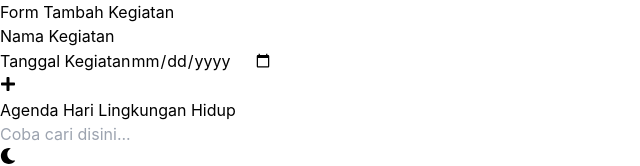
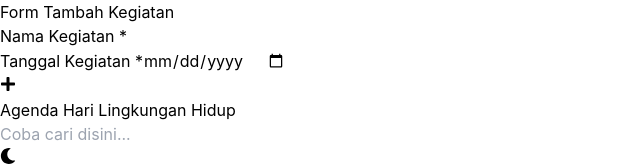
Before and after one commit to nuflakbrr/react-praktikum-2, a React (Vite) app: page / in a window 1280 px wide. Both pictures are taken after a click on the button 8 px from the left and 82 px from the top of the page. Shown: the top 166 px of the page, without its empty margins (0-640 px from the left). Built offline with nearby package versions, Linux system fonts and the light colour scheme.

Commit message:
add alert

```diff
--- a/src/App.jsx
+++ b/src/App.jsx
@@ -51,8 +51,10 @@ function App() {
 
   function addEvent(event) {
     event.preventDefault()
+
     const eventName = event.target.eventName.value;
     const date = event.target.date.value;
+    alert(`${eventName} , Kegiatan baru telah ditambahkan!`)
 
     setEventList([...eventList, { eventName, date }])
     popPopUp()
@@ -76,18 +78,25 @@ function App() {
 
     setEventList(newEventList)
 
+    alert(`${eventName} , Kegiatan telah diubah!`)
+
     popPopUp()
   }
 
   // DELETE FORM
 
   function deleteEvent(event, index) {
+    if (window.confirm(`Apakah Anda yakin ingin menghapus event ini?`)) {
+      alert(`Kegiatan telah dihapus!`)
+    }
+
     event.preventDefault()
 
     const newEventList = [...eventList];
     newEventList.splice(index, 1);
 
     setEventList(newEventList)
+
 
     popPopUp()
   }
--- a/src/components/AddForm.jsx
+++ b/src/components/AddForm.jsx
@@ -9,12 +9,12 @@ function AddForm({ addEvent }) {
                 <div className='px-10 py-5'>
                     <form onSubmit={addEvent}>
                         <div className='relative'>
-                            <label htmlFor='eventName'>Nama Kegiatan</label>
-                            <input type='text' name='eventName' className='w-full flex-1 bg-gray-white text-gray-800 placeholder-gray-400 border border-gray-300 focus:ring ring-blue-300 dark:ring-blue-500 rounded outline-none transition duration-100 px-3 py-2' />
+                            <label htmlFor='eventName'>Nama Kegiatan <span className='text-red-500'>*</span></label>
+                            <input type='text' name='eventName' className='w-full flex-1 bg-gray-white text-gray-800 placeholder-gray-400 border border-gray-300 focus:ring ring-blue-300 dark:ring-blue-500 rounded outline-none transition duration-100 px-3 py-2' required />
                         </div>
                         <div className='relative mt-5'>
-                            <label htmlFor='date'>Tanggal Kegiatan</label>
-                            <input type='date' name='date' className='w-full flex-1 bg-gray-white text-gray-800 placeholder-gray-400 border border-gray-300 focus:ring ring-blue-300 dark:ring-blue-500 rounded outline-none transition duration-100 px-3 py-2' />
+                            <label htmlFor='date'>Tanggal Kegiatan <span className='text-red-500'>*</span></label>
+                            <input type='date' name='date' className='w-full flex-1 bg-gray-white text-gray-800 placeholder-gray-400 border border-gray-300 focus:ring ring-blue-300 dark:ring-blue-500 rounded outline-none transition duration-100 px-3 py-2' required />
                         </div>
                         <div className='flex justify-end items-center relative mt-5'>
                             <button type='submit' className='inline-block bg-blue-600 dark:bg-blue-700 hover:bg-blue-700 focus-visible:ring ring-blue-300 text-white text-sm md:text-base font-semibold text-center rounded outline-none transition duration-100 px-4 py-3'><FaPlus /></button>
--- a/src/components/EditForm.jsx
+++ b/src/components/EditForm.jsx
@@ -32,11 +32,11 @@ function EditForm({ editEvent, deleteEvent, eventName, date, index }) {
                     <form onSubmit={editEvent}>
                         <input hidden name='index' value={indexValue} readOnly />
                         <div className='relative'>
-                            <label htmlFor='eventName'>Nama Kegiatan</label>
+                            <label htmlFor='eventName'>Nama Kegiatan <span className='text-red-500'>*</span></label>
                             <input type='text' value={eventNameValue} onChange={changeEventName} name='eventName' className='w-full flex-1 bg-gray-white text-gray-800 placeholder-gray-400 border border-gray-300 focus:ring ring-blue-300 dark:ring-blue-500 rounded outline-none transition duration-100 px-3 py-2' />
                         </div>
                         <div className='relative mt-5'>
-                            <label htmlFor='date'>Tanggal Kegiatan</label>
+                            <label htmlFor='date'>Tanggal Kegiatan <span className='text-red-500'>*</span></label>
                             <input type='date' value={dateValue} onChange={changeDate} name='date' className='w-full flex-1 bg-gray-white text-gray-800 placeholder-gray-400 border border-gray-300 focus:ring ring-blue-300 dark:ring-blue-500 rounded outline-none transition duration-100 px-3 py-2' />
                         </div>
                         <div className='flex justify-end items-center relative mt-5'>
```
